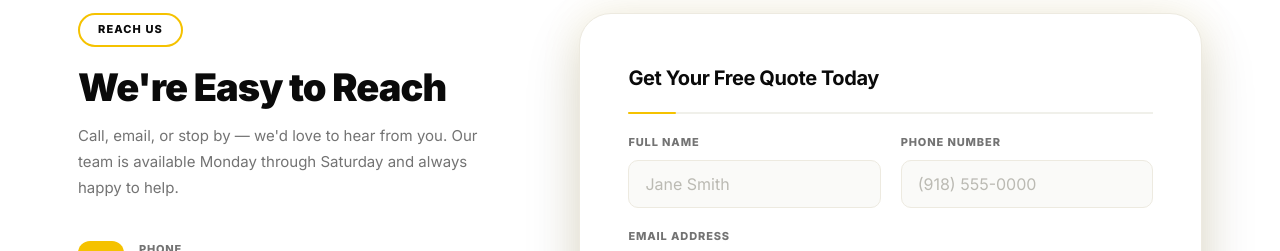
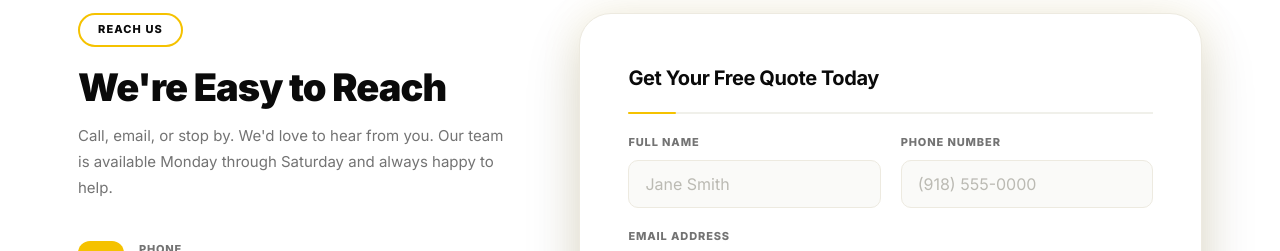
Before and after one commit to alekwayne3-crypto/personal_site, a React (Vite) app in the folder client/: page / in a window 1280 px wide. Shown: the part 5480-5731 px from the top of the page. Built offline with nearby package versions, Linux system fonts and the light colour scheme.

Commit message:
Remove dash from Reach Us body text

```diff
--- a/client/src/components/Contact.jsx
+++ b/client/src/components/Contact.jsx
@@ -52,7 +52,7 @@ export default function Contact() {
             <span className="contact-eyebrow">Reach Us</span>
             <h3 className="contact-title">We&apos;re Easy to Reach</h3>
             <p className="contact-sub">
-              Call, email, or stop by — we&apos;d love to hear from you. Our team is available Monday through Saturday and always happy to help.
+              Call, email, or stop by. We&apos;d love to hear from you. Our team is available Monday through Saturday and always happy to help.
             </p>
             <div className="contact-details">
               {DETAILS.map(({ icon, label, value }) => (
```
